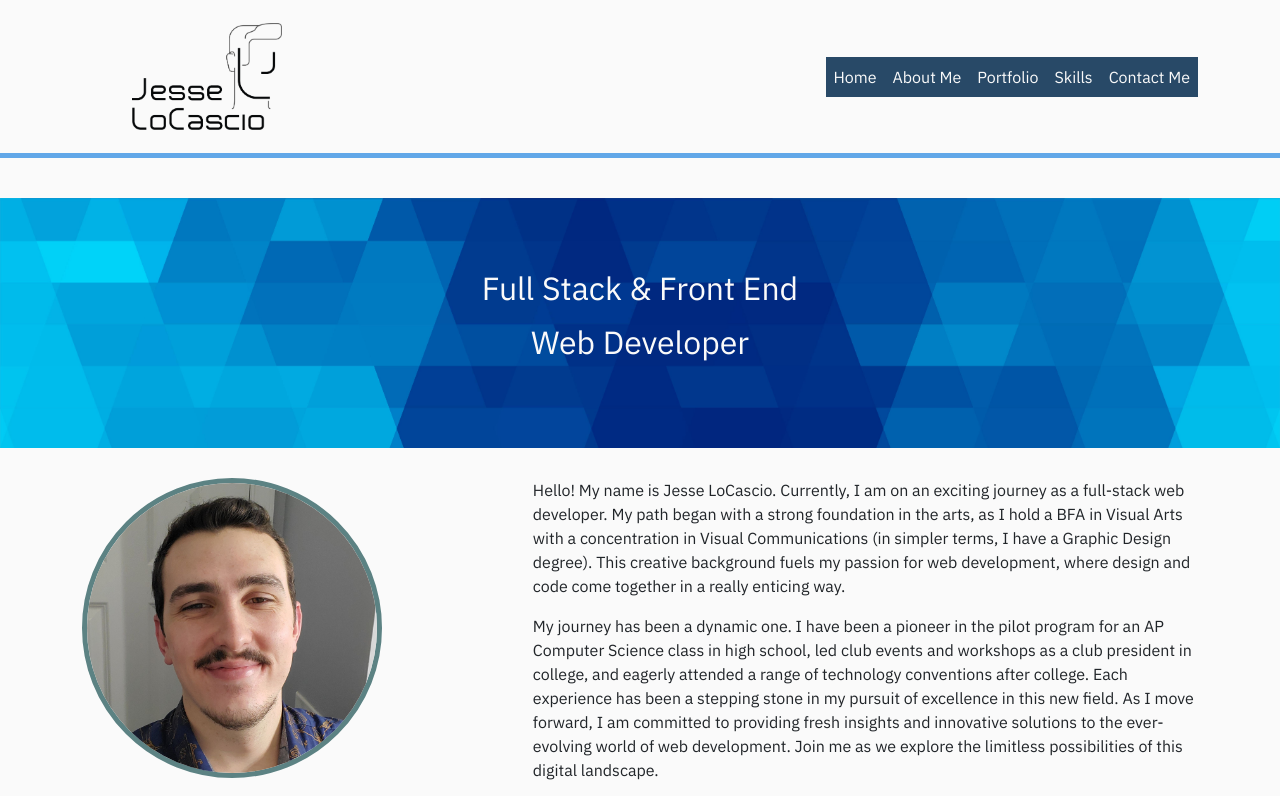
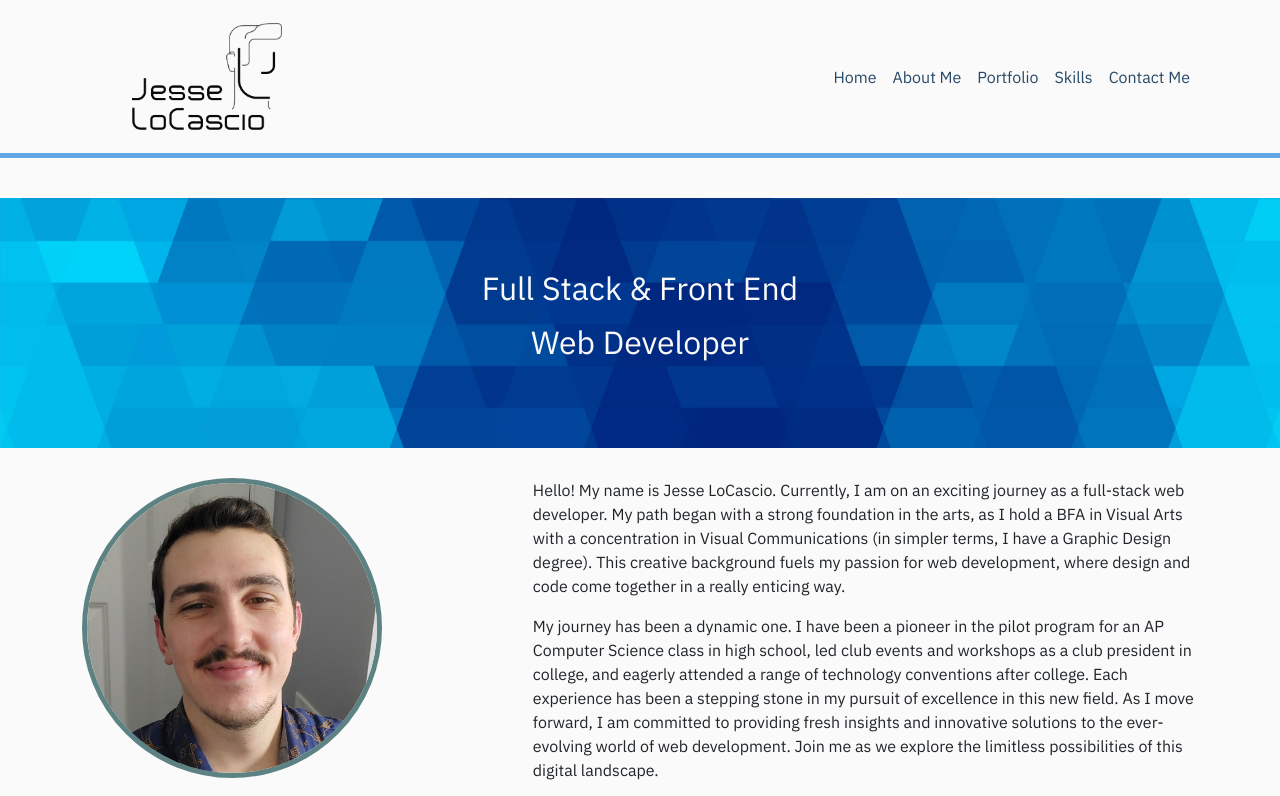
Before and after one commit to jeslocascio/Professional_Portfolio_Website, a React (Vite) app: page / in a window 1280 px wide. Shown: the top 796 px of the page. Built offline with nearby package versions, Linux system fonts and the light colour scheme; the HTML template or start-up script is replaced by a standard one.

Commit message:
Fixed Header Buttons

```diff
--- a/src/components/Banner.jsx
+++ b/src/components/Banner.jsx
@@ -2,7 +2,7 @@ import "../styles/Banner.css";
 
 function Banner() {
     return (
-        <div className="banner">
+        <div className="banner" id="home">
             <div className="banner-text">
                 <p>Full Stack & Front End</p>
                 <p>Web Developer</p>
--- a/src/components/ContactMe.jsx
+++ b/src/components/ContactMe.jsx
@@ -70,7 +70,7 @@ function ContactMe() {
   };
 
   return (
-    <Container className="Contact_Me">
+    <Container className="Contact_Me" id="contact">
     <div className="contact-me-section" id="contact-me">
       <div className="text-center mb-4">
         <h1 className="section-header">Contact Me</h1>
--- a/src/components/Header.jsx
+++ b/src/components/Header.jsx
@@ -14,7 +14,7 @@ function Header() {
         <Navbar.Toggle aria-controls="navbar-nav" />
         <Navbar.Collapse id="navbar-nav">
           <Nav className="ms-auto">
-          <Nav.Link href="#" className="nav-link">
+          <Nav.Link href="#home" className="nav-link">
               Home
             </Nav.Link>
             <Nav.Link href="#about" className="nav-link">
@@ -34,32 +34,6 @@ function Header() {
       </Container>
     </Navbar>
   </>
-    // <div>
-    //   <header>
-    //   <a href="#">
-    //     <img src={Logo} className="brandLogo" alt="Jesse LoCascio Logo" />
-    //   </a>
-    //   <div>
-    //     <ul className='headerNav'>
-    //       <li>
-    //         <a href="#">Home</a>
-    //       </li>
-    //         <li>
-    //           <a href="#About_Me">About Me</a>
-    //         </li>
-    //       <li>
-    //         <a href="#Portfolio">Portfolio</a>
-    //       </li>
-    //       <li>
-    //         <a href="#Skills">Skills</a>
-    //       </li>
-    //       <li>
-    //         <a href="#Contact_Me">Contact Me</a>
-    //       </li>
-    //     </ul>
-    //   </div>
-    // </header>
-    // </div>
   )
 }
 
--- a/src/components/Portfolio.jsx
+++ b/src/components/Portfolio.jsx
@@ -9,7 +9,7 @@ import "../styles/Portfolio.css";
 
 function Portfolio() {
   return (
-    <Container className="Portfolio">
+    <Container className="Portfolio" id="portfolio">
     {/* <!-- Portfolio Header --> */}
     <div className="text-center mb-4">
         <h1 className="section-header">Portfolio</h1>
--- a/src/components/Skills.jsx
+++ b/src/components/Skills.jsx
@@ -54,7 +54,7 @@ function Skills() {
 
 
     return (
-    <Container className="Skills">
+    <Container className="Skills" id="skills">
     <div>
       <div className="text-center mb-4">
         <h1 className="section-header">Skills</h1>
--- a/src/styles/Header.css
+++ b/src/styles/Header.css
@@ -24,15 +24,11 @@
 
 .nav-link {
   text-decoration: none;
-  color: var(--alabaster);
+  color: var(--san_juan);
   transition: color 0.3s ease-in-out;
-  background-color: var(--san_juan);
 }
 
-.nav-link:hover,
-.navbar-brand:hover,
-.separator:hover,
-.navbar-brand:focus {
+.nav-link:hover {
   color: var(--cornflower_blue);
 }
 
@@ -42,10 +38,6 @@
     text-align: center;
   }
 
-  .navbar-brand {
-    margin-bottom: 1rem;
-  }
-
   .navbar-toggler-icon {
     background-color: #fff;
   }
```
